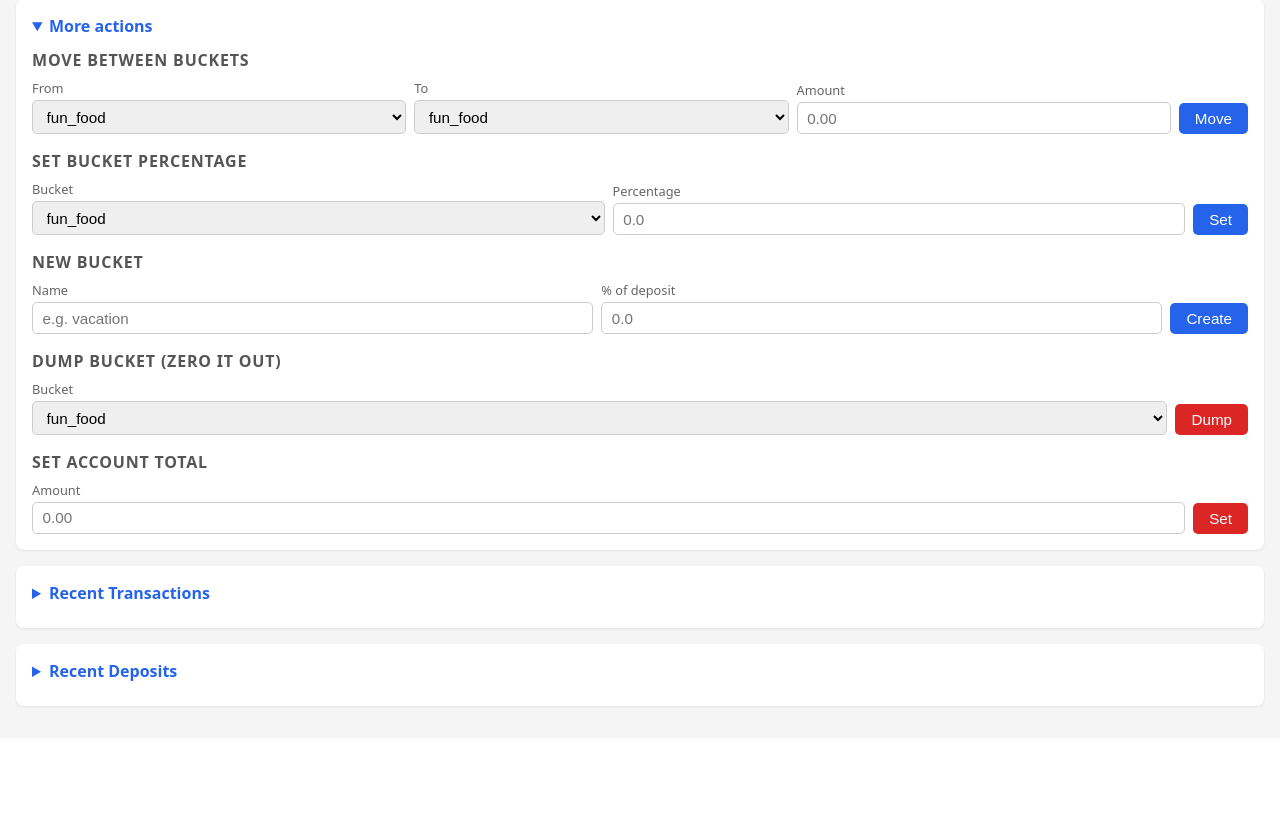
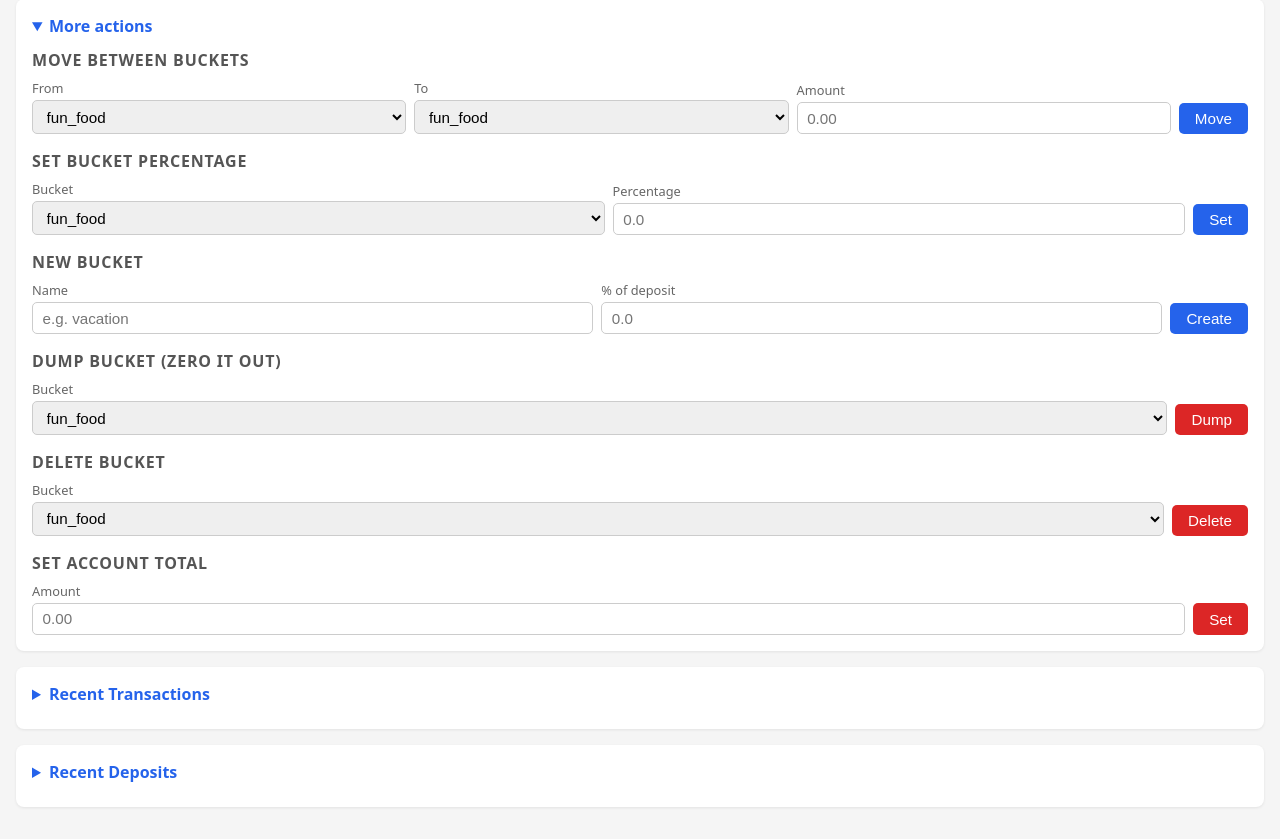
Before and after one commit to calebafoster/budget-app, a Flask app: page / in a window 1280 px wide, after a click on "More actions". Shown: the part 791-1630 px from the top of the page. Before the commit the page ends 1499 px from the top, so only its background shows below. Run offline with Flask 3, Linux system fonts and the light colour scheme; data comes from the database, SQL or seed files in the repository; data that the repository does not hold is empty.

Commit message:
added some functionality to delete a bucket

```diff
--- a/app.py
+++ b/app.py
@@ -3,7 +3,7 @@ from flask import Flask, render_template, request, redirect, url_for, flash
 from functions import DB_PATH
 from functions import (
     add_transaction, add_deposit, add_bucket, add_to_bucket,
-    move_between_buckets, set_bucket_percentage, set_total, dump_bucket
+    move_between_buckets, set_bucket_percentage, set_total, dump_bucket, delete_bucket
 )
 
 app = Flask(__name__)
@@ -111,5 +111,13 @@ def dump_bucket_route():
     return redirect(url_for("index"))
 
 
+@app.route("/delete-bucket", methods=["POST"])
+def delete_bucket_route():
+    bucket = request.form["bucket"]
+    delete_bucket(bucket)
+    flash(f'Bucket "{bucket}" deleted.')
+    return redirect(url_for("index"))
+
+
 if __name__ == "__main__":
     app.run(host="0.0.0.0", port=5000, debug=True)
--- a/main.py
+++ b/main.py
@@ -30,6 +30,9 @@ a.add_argument("amount", type=float)
 s = subparsers.add_parser("set-total", help="Directly set the account total")
 s.add_argument("amount", type=float)
 
+db = subparsers.add_parser("delete-bucket", help="Delete a bucket")
+db.add_argument("name")
+
 args = parser.parse_args()
 
 if args.command in ("overview", "o", None):
@@ -48,3 +51,5 @@ elif args.command in ("add-to-bucket", "a"):
     add_to_bucket(bucket, args.amount)
 elif args.command == "set-total":
     set_total(args.amount)
+elif args.command == "delete-bucket":
+    delete_bucket(args.name)
--- a/templates/index.html
+++ b/templates/index.html
@@ -165,6 +165,19 @@
       <button type="submit" class="danger">Dump</button>
     </form>
 
+    <h2>Delete Bucket</h2>
+    <form method="post" action="/delete-bucket" style="margin-bottom:1rem">
+      <div class="field">
+        <label>Bucket</label>
+        <select name="bucket" required>
+          {% for id, name, total, pct in buckets %}
+          <option value="{{ name }}">{{ name }}</option>
+          {% endfor %}
+        </select>
+      </div>
+      <button type="submit" class="danger">Delete</button>
+    </form>
+
     <h2>Set Account Total</h2>
     <form method="post" action="/set-total">
       <div class="field"><label>Amount</label><input name="amount" type="number" step="0.01" required placeholder="0.00"></div>
```
Also changed, not shown: functions.py (+9 -0 lines).
